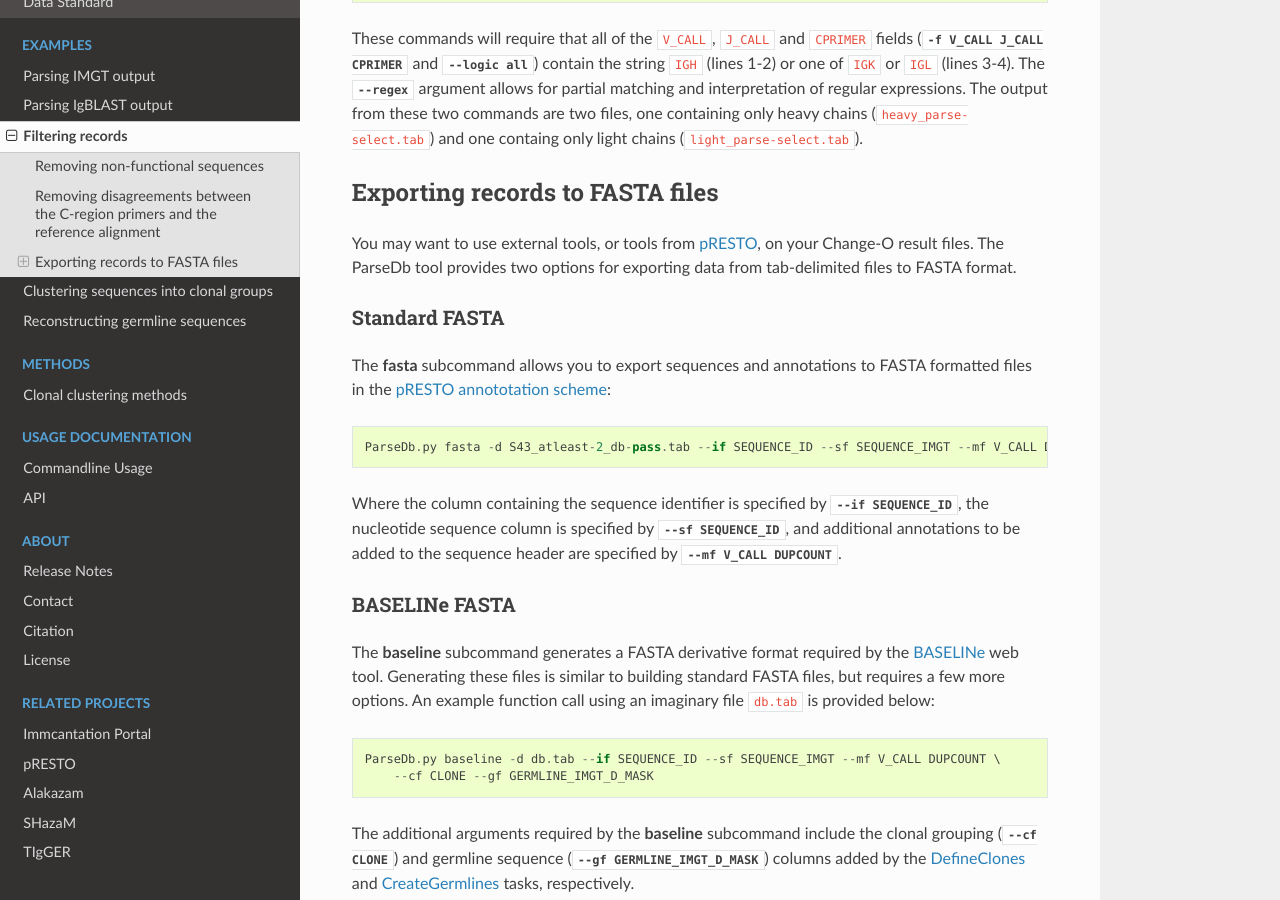
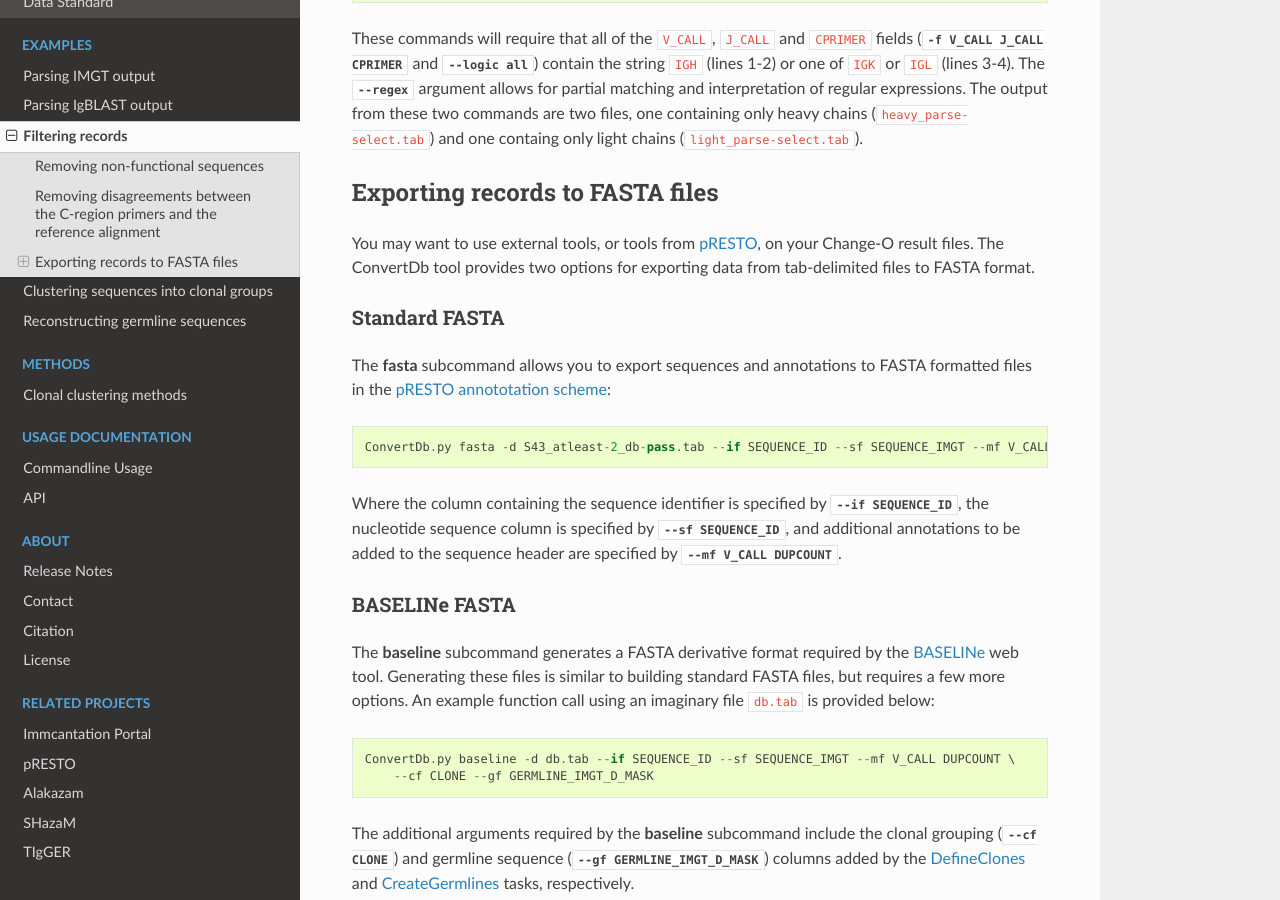
Before and after one commit to immcantation/changeo, a Sphinx documentation site: the page built from docs/examples/filtering.rst, in a window 1280 px wide and 900 px high, scrolled down 963 px. Built offline with Sphinx 7.4.7 and the Read the Docs theme 2.0.0, drawn with Linux system fonts in a browser that asks for light colours; formulas are drawn with MathJax 3.

Commit message:
Updated docs with ConvertDb/ParseDb split.

```diff
--- a/docs/examples/filtering.rst
+++ b/docs/examples/filtering.rst
@@ -63,7 +63,7 @@ Exporting records to FASTA files
 --------------------------------------------------------------------------------
 
 You may want to use external tools, or tools from `pRESTO <presto.readthedocs.io>`__,
-on your Change-O result files. The :ref:`ParseDb` tool provides two options for
+on your Change-O result files. The :ref:`ConvertDb` tool provides two options for
 exporting data from tab-delimited files to FASTA format.
 
 Standard FASTA
@@ -73,13 +73,13 @@ The :program:`fasta`
 subcommand allows you to export sequences and annotations to FASTA formatted files in the
 `pRESTO annototation scheme <http://presto.readthedocs.io/en/latest/overview.html#annotation-scheme>`__::
 
-    ParseDb.py fasta -d S43_atleast-2_db-pass.tab --if SEQUENCE_ID --sf SEQUENCE_IMGT --mf V_CALL DUPCOUNT
+    ConvertDb.py fasta -d S43_atleast-2_db-pass.tab --if SEQUENCE_ID --sf SEQUENCE_IMGT --mf V_CALL DUPCOUNT
 
 Where the column containing the sequence identifier is specified by
-:option:`--if SEQUENCE_ID <ParseDb fasta --if>`, the nucleotide sequence column is
-specified by :option:`--sf SEQUENCE_ID <ParseDb fasta --sf>`, and additional annotations
+:option:`--if SEQUENCE_ID <ConvertDb fasta --if>`, the nucleotide sequence column is
+specified by :option:`--sf SEQUENCE_ID <ConvertDb fasta --sf>`, and additional annotations
 to be added to the sequence header are specified by
-:option:`--mf V_CALL DUPCOUNT <ParseDb fasta --mf>`.
+:option:`--mf V_CALL DUPCOUNT <ConvertDb fasta --mf>`.
 
 BASELINe FASTA
 ^^^^^^^^^^^^^^^^^^^^^^^^^^^^^^^^^^^^^^^^^^^^^^^^^^^^^^^^^^^^^^^^^^^^^^^^^^^^^^^^
@@ -89,12 +89,12 @@ The :program:`baseline` subcommand generates a FASTA derivative format required
 files is similar to building standard FASTA files, but requires a few more options.
 An example function call using an imaginary file ``db.tab`` is provided below::
 
-    ParseDb.py baseline -d db.tab --if SEQUENCE_ID --sf SEQUENCE_IMGT --mf V_CALL DUPCOUNT \
+    ConvertDb.py baseline -d db.tab --if SEQUENCE_ID --sf SEQUENCE_IMGT --mf V_CALL DUPCOUNT \
         --cf CLONE --gf GERMLINE_IMGT_D_MASK
 
 The additional arguments required by the :program:`baseline` subcommand include the
-clonal grouping (:option:`--cf CLONE <ParseDb baseline --cf>`) and germline sequence
-(:option:`--gf GERMLINE_IMGT_D_MASK <ParseDb baseline --gf>`) columns added by
+clonal grouping (:option:`--cf CLONE <ConvertDb baseline --cf>`) and germline sequence
+(:option:`--gf GERMLINE_IMGT_D_MASK <ConvertDb baseline --gf>`) columns added by
 the :ref:`DefineClones <Cloning>` and :ref:`CreateGermlines <Germlines>` tasks,
 respectively.
 
--- /dev/null
+++ b/docs/tools/ConvertDb.rst
@@ -0,0 +1,4 @@
+.. _ConvertDb:
+
+.. autoprogram:: ConvertDb:getArgParser()
+   :prog: ConvertDb
--- a/docs/usage.rst
+++ b/docs/usage.rst
@@ -7,6 +7,7 @@ Commandline Usage
    :maxdepth: 2
 
    tools/AlignRecords
+   tools/ConvertDb
    tools/CreateGermlines
    tools/DefineClones
    tools/MakeDb
```
Also changed, not shown: 1 other file.
